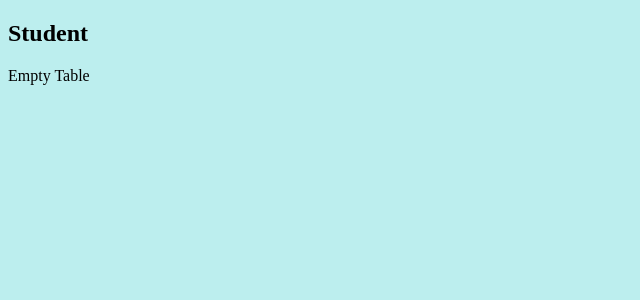
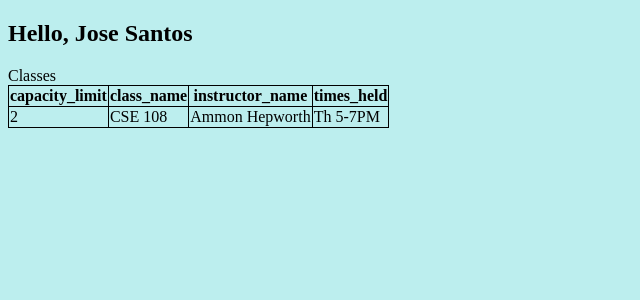
Before and after one commit to Kglitch-code/Student-Enrollment-App, a Flask app: page /student/dashboard in a window 1280 px wide. Shown: the top 300 px of the page, without its empty margins (0-640 px from the left). Run offline with Flask 3, Linux system fonts and the light colour scheme.

Commit message:
Updated Student Dashboard
Added basic table to the student dashboard and it now displays the student name upon loading

```diff
--- a/Student-Enrollment-With-Flask/static/admin.css
+++ b/Student-Enrollment-With-Flask/static/admin.css
@@ -1,5 +1,6 @@
 table{
     table-layout: fixed;
+    border-collapse: collapse;
 }
 td{
     max-width: 500px;
--- a/Student-Enrollment-With-Flask/static/admin.js
+++ b/Student-Enrollment-With-Flask/static/admin.js
@@ -1,6 +1,3 @@
-const xhttp = new XMLHttpRequest();
-const async = true;
-
 /*
 Create a json as a child node of the element with ID "elementID" from the json stored in the string json
 No output values, it just directly edits the node in the document
--- a/Student-Enrollment-With-Flask/static/student.css
+++ b/Student-Enrollment-With-Flask/static/student.css
@@ -0,0 +1,15 @@
+table{
+    table-layout: fixed;
+    border-collapse: collapse;
+}
+td{
+    max-width: 500px;
+    word-wrap: break-word;
+    border: solid black 1px;
+}
+
+th{
+    max-width: 500px;
+    word-wrap: break-word;
+    border: solid black 1px;
+}
--- a/Student-Enrollment-With-Flask/static/student.js
+++ b/Student-Enrollment-With-Flask/static/student.js
@@ -0,0 +1,50 @@
+function jsonToTable(elementID, json){
+    if(typeof json === 'undefined'){
+        console.log("undefined JSON")
+    }
+    else{
+        const dict = json;
+        let table = document.createElement("table");
+
+        //Headers
+        let headers = Object.keys(dict[0]);
+        let headerRow = document.createElement("tr");
+        for(let i = 0; i < headers.length; i++){
+            let header = document.createElement("th");
+            let text = document.createTextNode(headers[i]);
+            header.appendChild(text);
+
+            headerRow.appendChild(header);
+        }
+        table.appendChild(headerRow);
+
+        //Rows
+        for(let i = 0; i < dict.length; i++){
+            let row = document.createElement("tr");
+            //Add row distinction for colors
+            if (i%2 ==1){
+                row.setAttribute("class", "oddRow");
+            }
+            else{
+                row.setAttribute("class", "evenRow");
+            }
+            for(let j in headers){
+                let key = document.createElement("td");
+                let text = document.createTextNode(dict[i][headers[j]]);
+                key.appendChild(text); //Add the text to the td
+                row.appendChild(key); //Add the td to the table
+            }
+            table.appendChild(row);
+        }
+        document.getElementById(elementID).appendChild(table);
+    }
+}
+
+function showClassData(elementID){
+    document.getElementById(elementID).innerHTML = "Classes";
+    jsonToTable(elementID, classinfodata);
+}
+
+window.onload = function() {
+    showClassData("ClassTable");
+};
--- a/Student-Enrollment-With-Flask/templates/student.html
+++ b/Student-Enrollment-With-Flask/templates/student.html
@@ -11,17 +11,20 @@
 
 <body>
     <div>
+        <div class="student-header">
+            <h2>Hello, {{display_name}}</h2>
+        </div>
+
         <div class="student-navBar"></div>
 
-        <div class="student-header">
-            <h2>Student</h2>
-        </div>
-
         <div id="main" class="row">
-            <div class="DataTable">Empty Table</div>
+            <div class="DataTable" id="ClassTable">Empty Table</div>
         </div>
     </div>
 
+    <script type="text/javascript">
+        var classinfodata = {{ class_info_list|tojson }}
+    </script>
     <script src="{{ url_for('static', filename='student.js') }}"></script>
 </body>
 </html>
```
